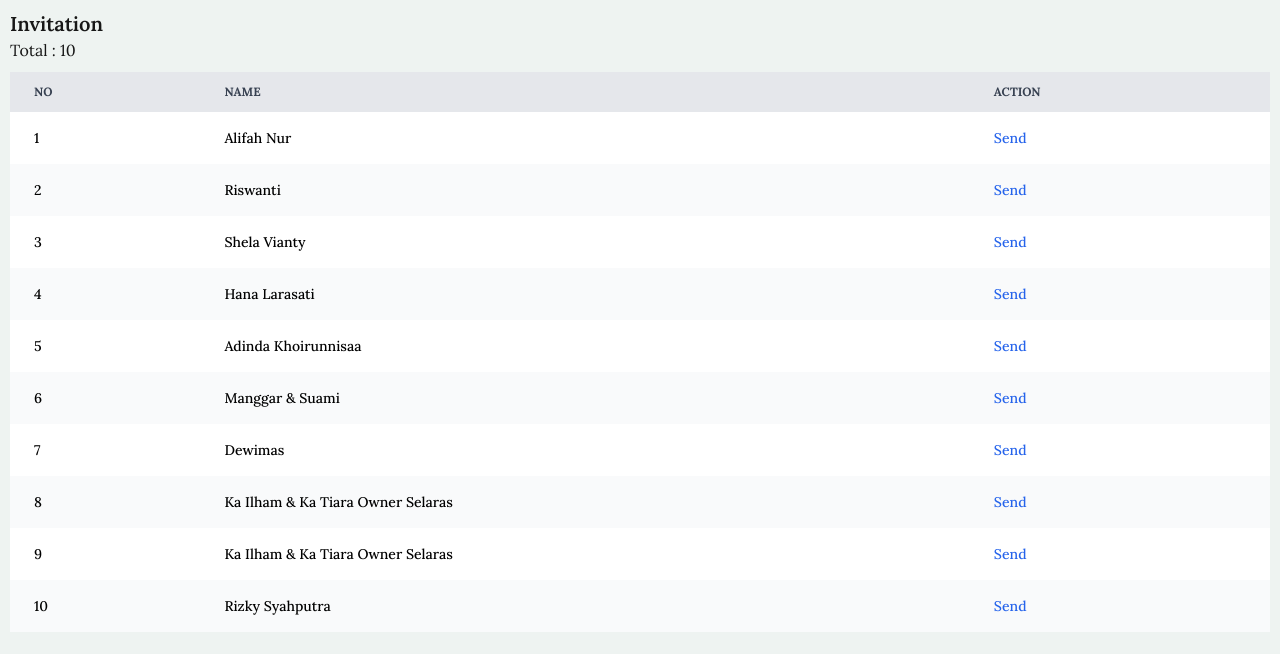
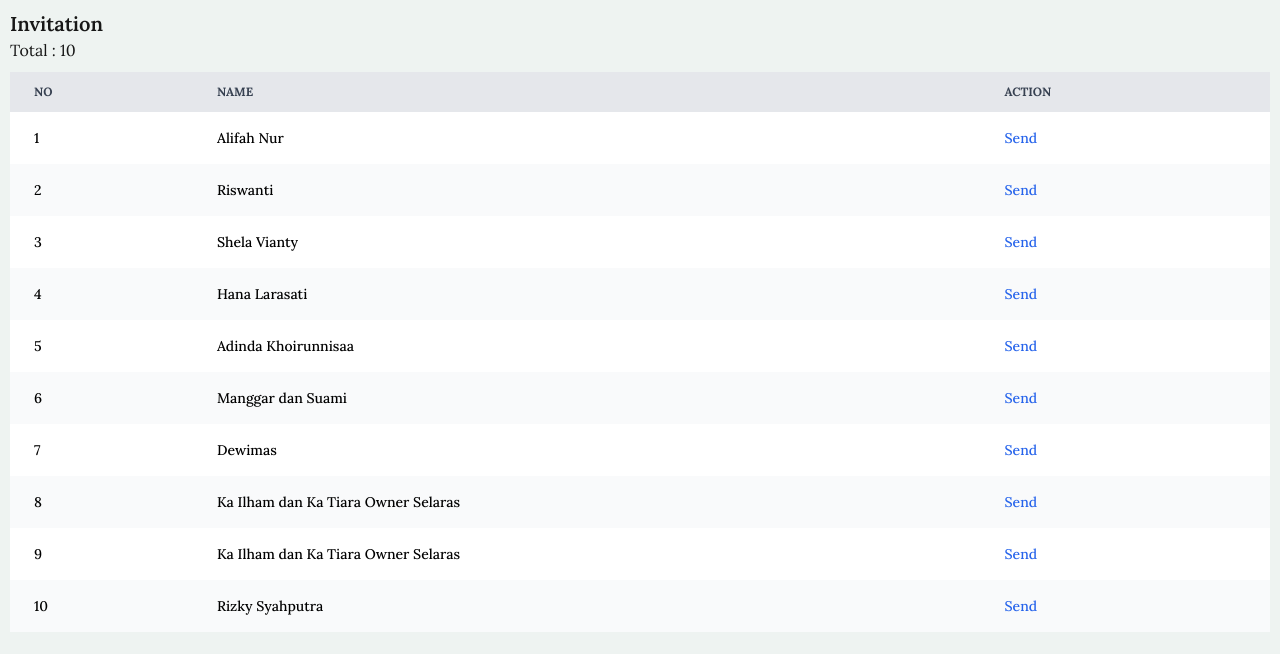
Before and after one commit to albarmo/web-nikah, a Next.js app: page /send-invitation in a window 1280 px wide. Shown: the top 654 px of the page. Built offline with nearby package versions, Linux system fonts and the light colour scheme; a web font is replaced by a local one.

Commit message:
feat: change data guests

```diff
--- a/src/app/shared/func/invitation.ts
+++ b/src/app/shared/func/invitation.ts
@@ -1,21 +1,9 @@
-const data = [
-  { name: "Alifah Nur", tel: "6281513742067" },
-  { name: "Riswanti", tel: "6285697347952" },
-  { name: "Shela Vianty", tel: "6287788996343" },
-  { name: "Hana Larasati", tel: "62816756755" },
-  { name: "Adinda Khoirunnisaa", tel: "628111449990" },
-  { name: "Manggar & Suami", tel: "6281390212921" },
-  { name: "Dewimas", tel: "6281292914364" },
-  { name: "Ka Ilham & Ka Tiara Owner Selaras", tel: "628119344881" },
-  { name: "Ka Ilham & Ka Tiara Owner Selaras", tel: "6287822804778" },
-  { name: "Rizky Syahputra", tel: "6285718484065" },
-];
+import { TAMU_UNDANGAN_ONINE } from "./tamu";
 
 export function generateInvitationLink() {
   const result = [];
-
-  for (let i = 0; i < data.length; i++) {
-    const guest = data[i];
+  for (let i = 0; i < TAMU_UNDANGAN_ONINE.length; i++) {
+    const guest = TAMU_UNDANGAN_ONINE[i];
     const encodedGuestName = guest.name.replaceAll(" ", "%20");
     const encodedGuestnameQuery = guest.name.replaceAll(" ", "-");
     const encoded = `Bismillahirrahmanirrahim%0AAssalamu%27alaikum%20Warahmatullahi%20Wabarakatuh%0A%20%20%20%20%20%20%0AYth.%20${encodedGuestName}%0ADengan%20mengharap%20ridha%20dan%20rahmat%20Allah%20SWT%2C%20serta%20tanpa%20mengurangi%20rasa%20hormat%20secara%20pribadi%2Cperkenankan%20aku%20Yulia%20Dwi%20Rianjani%2C%20mengundang%20untuk%20menghadiri%20acara%20pernikahan%20%3A%0A%20%20%20%20%20%20%0A%F0%9F%91%B0%F0%9F%A4%B5%3A%20Yulia%20Dwi%20Rianjani%20%F0%9F%92%8D%20Albar%20Moerhamsa%0A%F0%9F%97%93%3A%20Minggu%2C%2002%20Februari%202025%0A%E2%8F%B0%3A%2009.00-12.00%20WIB%0A%F0%9F%93%8D%3A%20Kampung%20Kecil%20Cinere%0A%20%20%20%20%20%20%0AJika%20ada%20waktu%2Csehat%20dan%20kesempatan%20merupakan%20suatu%20kehormatan%20bagi%20aku%20pribadi%2C%20apabila%20${encodedGuestName}%20dapat%20menghadiri%2F%20menyaksikan%20prosesi%20pernikahan%20dan%20berikut%20undangan%20kami%20sertakan%20dibawah%20ini%3A%0A%20%20%20%20%20%20%0Ahttps%3A%2F%2Falbaryulia.site%3Fto%3D${encodedGuestnameQuery}%0A%20%20%20%20%20%20%0AKami%20juga%20mengharapkan%20ucapan%20doa%20baik%20supaya%20terlaksanakan-nya%20acara%20pernikahan%20antara%20kami%0A%20%20%20%20%20%20%0AAtas%20perhatiannya%20kami%20ucapkan%20terimakasih.%0AWaalaikumsalam%20warahmatullahi%20wabarakatuh.`;
--- /dev/null
+++ b/src/app/shared/func/tamu.ts
@@ -0,0 +1,12 @@
+export const TAMU_UNDANGAN_ONINE = [
+  { name: "Alifah Nur", tel: "6281513742067" },
+  { name: "Riswanti", tel: "6285697347952" },
+  { name: "Shela Vianty", tel: "6287788996343" },
+  { name: "Hana Larasati", tel: "62816756755" },
+  { name: "Adinda Khoirunnisaa", tel: "628111449990" },
+  { name: "Manggar dan Suami", tel: "6281390212921" },
+  { name: "Dewimas", tel: "6281292914364" },
+  { name: "Ka Ilham dan Ka Tiara Owner Selaras", tel: "628119344881" },
+  { name: "Ka Ilham dan Ka Tiara Owner Selaras", tel: "6287822804778" },
+  { name: "Rizky Syahputra", tel: "6285718484065" },
+];
```
